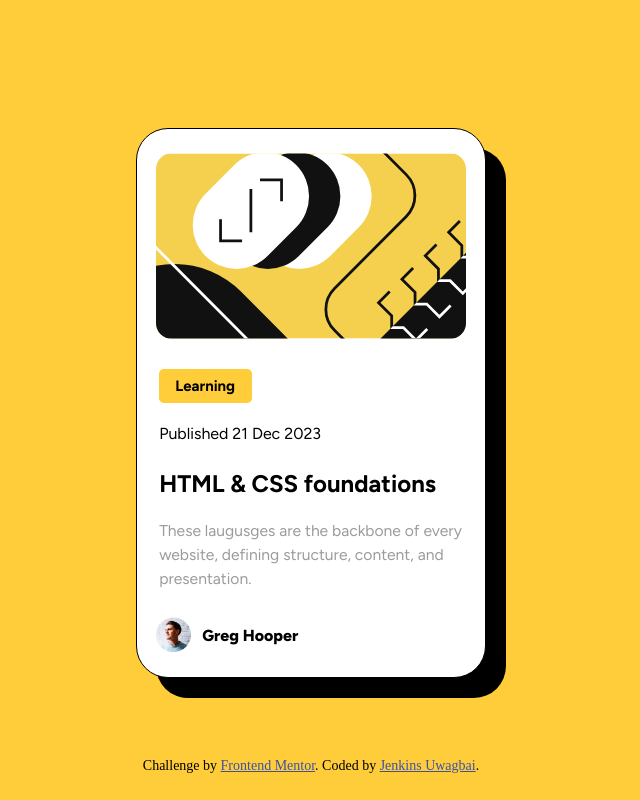
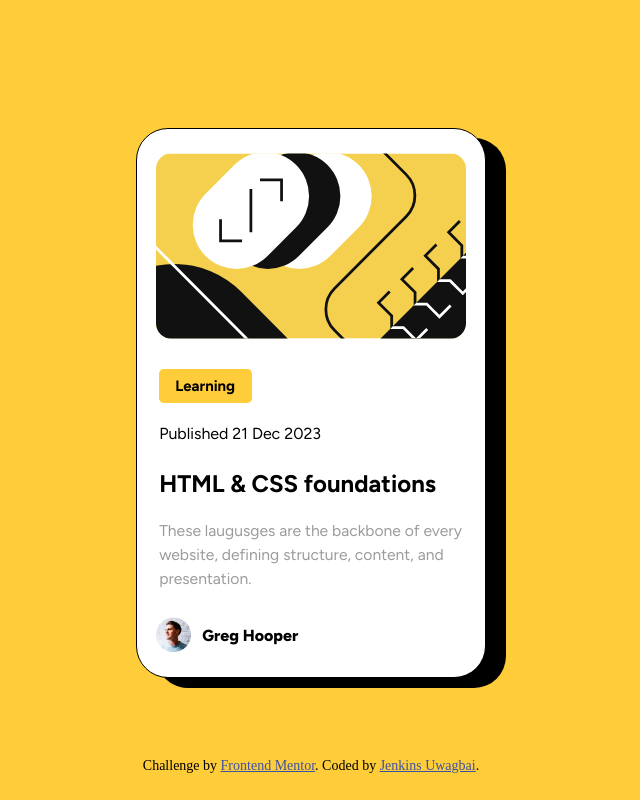
Before and after one commit to jenkx60/blog-preview-card, a plain HTML site: page index.html in a window 1280 px wide. Shown: the whole page, without its empty margins (329-969 px from the left). Drawn offline with Linux system fonts and the light colour scheme.

Commit message:
Update styles.css

```diff
--- a/styles.css
+++ b/styles.css
@@ -23,7 +23,7 @@ body {
     align-items: center;
     border: 1px solid black;
     border-radius: 2rem;
-    box-shadow: 20px 20px;
+    box-shadow: 20px 10px;
 }
 
 .top_img {
```
